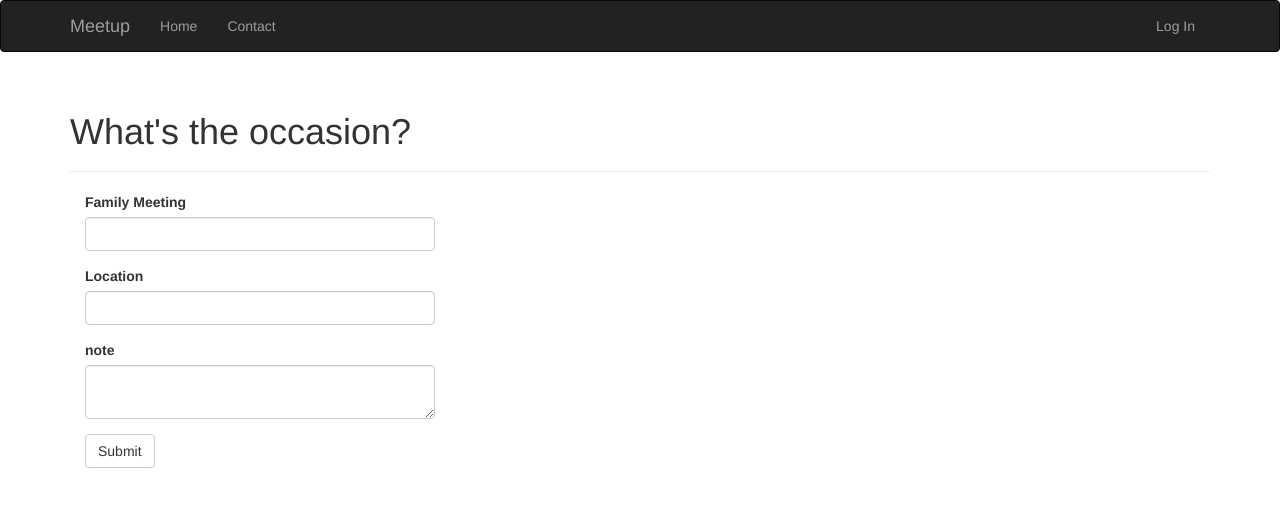
After one commit to jeniferignatius/Flask_doodle, a Flask app: page /meetup in a window 1280 px wide. The commit adds this page. Shown: the top 507 px of the page. Run offline with Flask 2, Linux system fonts and the light colour scheme; some libraries are stand-ins or nearby versions.

Commit message:
meetup form added

```diff
--- a/app/main/forms.py
+++ b/app/main/forms.py
@@ -3,7 +3,7 @@ from wtforms import StringField, TextAreaField, BooleanField, SelectField,\
     SubmitField
 from wtforms.validators import DataRequired, Length, Email, Regexp
 from wtforms import ValidationError
-from ..models import Role, User, Contact
+from ..models import Role, User, Contact, Meetup
 
 
 class NameForm(FlaskForm):
@@ -15,6 +15,12 @@ class ContactForm(FlaskForm):
     email = StringField('Email', validators=[DataRequired(), Length(1, 64), Email()])
     phone = StringField('Phone', validators=[DataRequired()])
     message = TextAreaField('message')
+    submit = SubmitField('Submit')
+
+class MeetupForm(FlaskForm):
+    name = StringField('Family Meeting', validators=[DataRequired()])
+    location = StringField('Location', validators=[DataRequired()])
+    note = TextAreaField('note')
     submit = SubmitField('Submit')
 
 
--- a/app/main/views.py
+++ b/app/main/views.py
@@ -1,9 +1,9 @@
 from flask import render_template, redirect, url_for, abort, flash
 from flask_login import login_required, current_user
 from . import main
-from .forms import EditProfileForm, EditProfileAdminForm, ContactForm
+from .forms import EditProfileForm, EditProfileAdminForm, ContactForm, MeetupForm
 from .. import db
-from ..models import Role, User, Contact
+from ..models import Role, User, Contact,Meetup
 from ..decorators import admin_required
 
 
@@ -25,6 +25,20 @@ def contact():
         flash('Thank you for contacting us.')
         return redirect(url_for('main.index'))
     return render_template('contact.html', form=form)
+
+@main.route('/meetup', methods=['GET', 'POST'])
+def meetup():
+    form = MeetupForm()
+    if form.validate_on_submit():
+        name = form.name.data
+        location = form.location.data
+        note = form.note.data
+        my_data = Meetup(name=name, location=location, note=note)
+        db.session.add(my_data)
+        db.session.commit()
+        flash('you have created the meeting.')
+        return redirect(url_for('main.index'))
+    return render_template('meetup.html', form=form)
 
 
 @main.route('/user/<username>')
--- a/app/templates/base.html
+++ b/app/templates/base.html
@@ -19,7 +19,7 @@
                 <span class="icon-bar"></span>
                 <span class="icon-bar"></span>
             </button>
-            <a class="navbar-brand" href="{{ url_for('main.index') }}">Flasky</a>
+            <a class="navbar-brand" href="{{ url_for('main.index') }}">Meetup</a>
         </div>
         <div class="navbar-collapse collapse">
             <ul class="nav navbar-nav">
--- a/app/templates/index.html
+++ b/app/templates/index.html
@@ -5,5 +5,6 @@
 {% block page_content %}
 <div class="page-header">
     <h1>Hello, {% if current_user.is_authenticated %}{{ current_user.username }}{% else %}Stranger{% endif %}!</h1>
+    <h2><a href="{{ url_for('main.meetup') }}">Create Meetup</a></h2>
 </div>
 {% endblock %}
--- /dev/null
+++ b/app/templates/meetup.html
@@ -0,0 +1,13 @@
+{% extends "base.html" %}
+{% import "bootstrap/wtf.html" as wtf %}
+
+{% block title %}Flasky - Meetup{% endblock %}
+
+{% block page_content %}
+<div class="page-header">
+    <h1>What's the occasion?</h1>
+</div>
+<div class="col-md-4">
+    {{ wtf.quick_form(form) }}
+</div>
+{% endblock %}
--- a/config.py
+++ b/config.py
@@ -28,7 +28,7 @@ class DevelopmentConfig(Config):
     #DB_USERNAME = 'root'
     #DB_PASSWORD = ''
     #DB_URL = 'mysql://'+ DB_USERNAME + ':'+ DB_PASSWORD + '@localhost/' + DB_NAME
-    SQLALCHEMY_DATABASE_URI = os.environ.get('DEV_DATABASE_URL') or 'mysql+pymysql://root:''@localhost/test1'
+    SQLALCHEMY_DATABASE_URI = os.environ.get('DEV_DATABASE_URL') or 'mysql+pymysql://root:''@localhost/flask'
     # or \
         #'sqlite:test1///' + os.path.join(basedir, 'data-dev.sqlite')
 
--- a/manage.py
+++ b/manage.py
@@ -1,6 +1,6 @@
 import os
 from app import create_app, db
-from app.models import User, Role, Contact
+from app.models import User, Role, Contact, Meetup
 from flask_script import Manager, Shell
 from flask_migrate import Migrate, MigrateCommand
 app = create_app(os.getenv('FLASK_CONFIG') or 'default')
@@ -8,7 +8,7 @@ app = create_app(os.getenv('FLASK_CONFIG') or 'default')
 manager = Manager(app)
 migrate = Migrate(app, db)
 def make_shell_context():
- return dict(app=app, db=db, User=User, Role=Role, Contact=Contact)
+ return dict(app=app, db=db, User=User, Role=Role, Contact=Contact, Meetup=Meetup)
 manager.add_command("shell", Shell(make_context=make_shell_context))
 manager.add_command('db', MigrateCommand)
 if __name__ == '__main__':
```
Also changed, not shown: app/models.py (+12 -0 lines), hello.py (deleted, +0 -25 lines), 1 other file.
